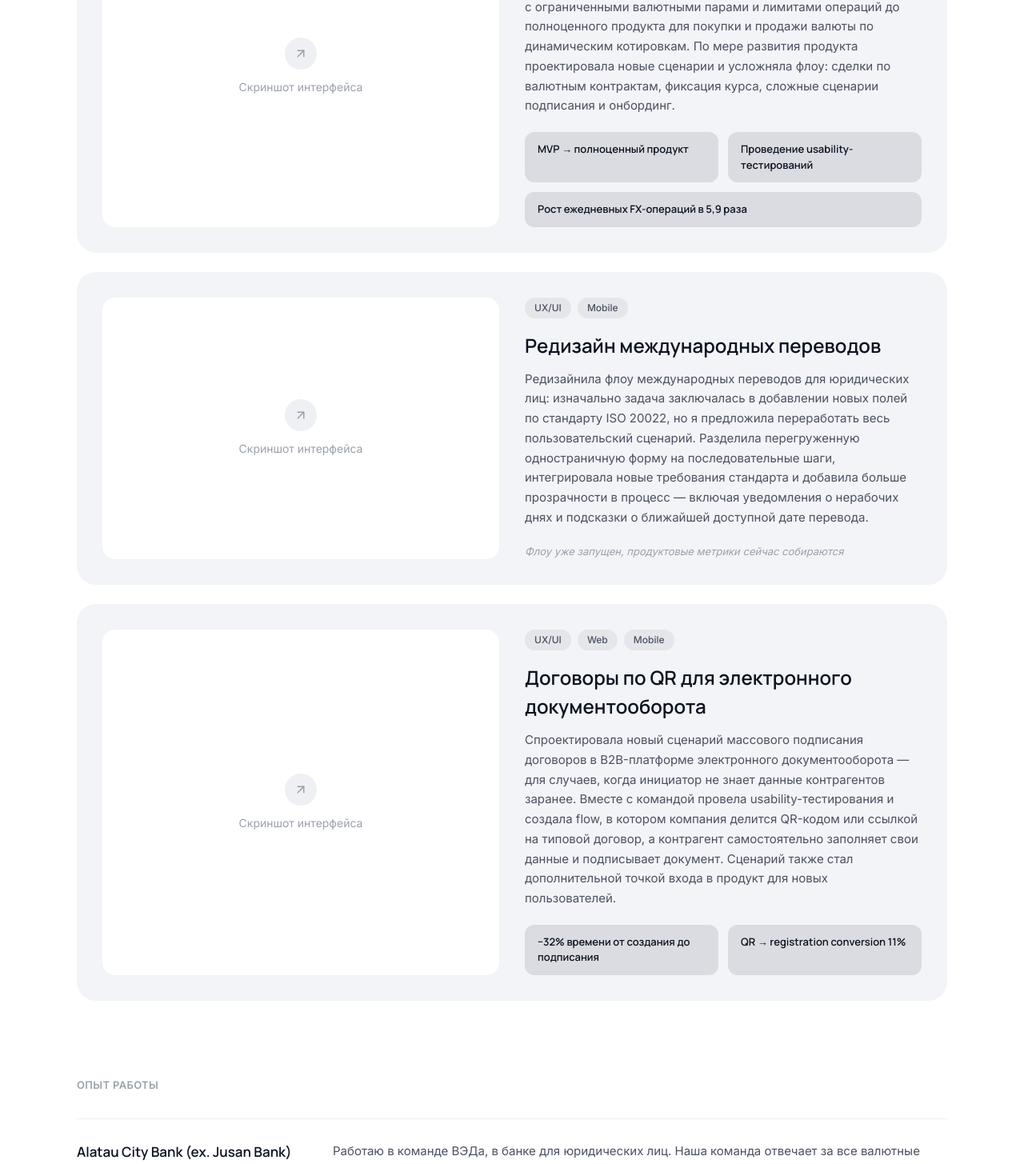
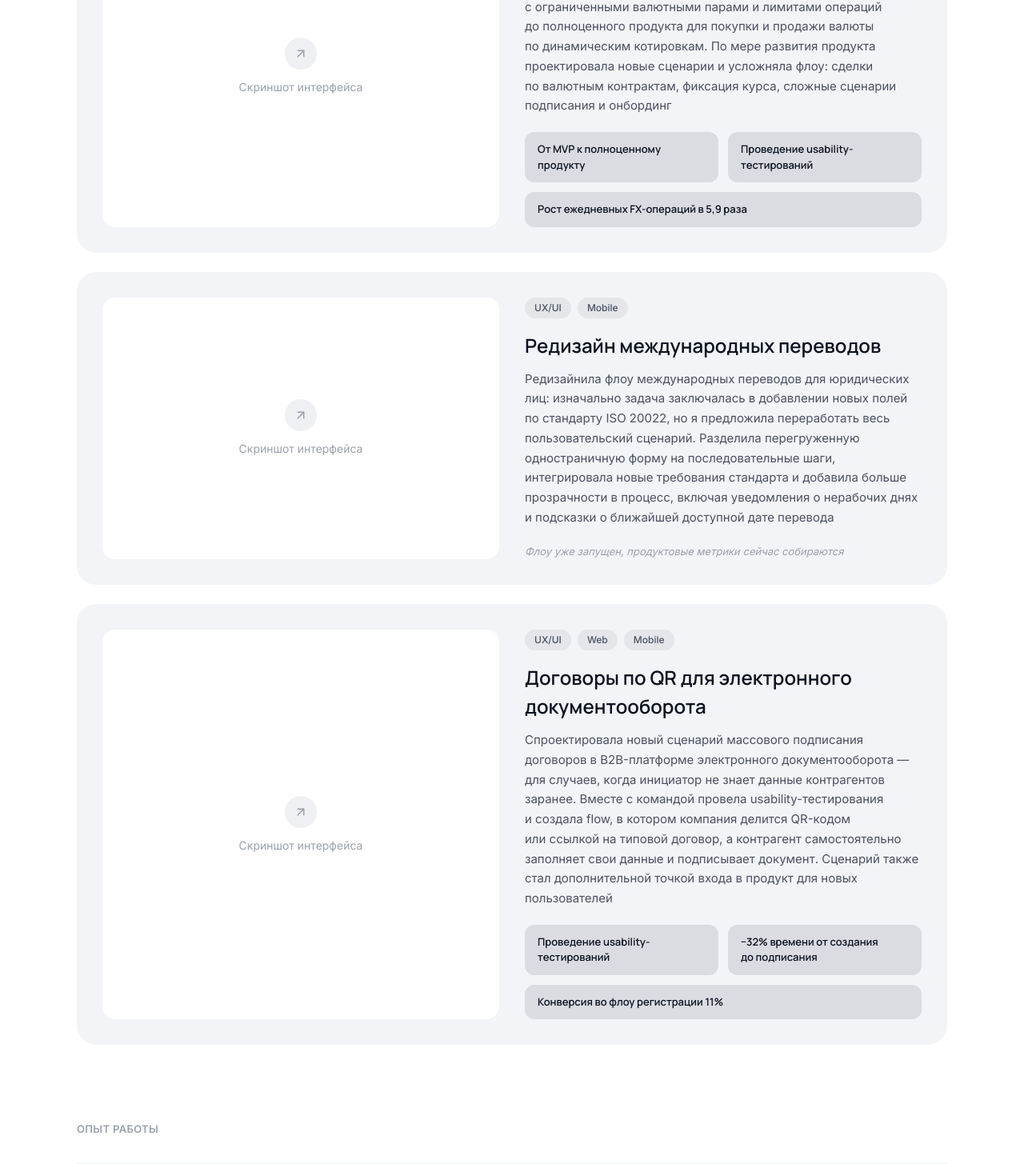
Before and after one commit to aisuluaitbayeva/aisulu-portfolio, a React (Vite) app: page / in a window 1280 px wide. Shown: the part 729-2184 px from the top of the page at 80% size. Built offline with nearby package versions, Linux system fonts and the light colour scheme.

Commit message:
Projects – неразрывные пробелы

```diff
--- a/src/App.jsx
+++ b/src/App.jsx
@@ -55,26 +55,26 @@ function TextLink({ href, color = INK, external = false, children }) {
 const projects = [
   {
     chips: ["UX/UI", "Web", "Mobile"],
-    title: "FX Exchange для бизнеса",
+    title: "FX Exchange для бизнеса",
     description:
-      "Задизайнила FX-обменник для юридических лиц с нуля — от MVP с ограниченными валютными парами и лимитами операций до полноценного продукта для покупки и продажи валюты по динамическим котировкам. По мере развития продукта проектировала новые сценарии и усложняла флоу: сделки по валютным контрактам, фиксация курса, сложные сценарии подписания и онбординг.",
-    results: ["MVP → полноценный продукт", "Проведение usability-тестирований", "Рост ежедневных FX-операций в 5,9 раза"],
+      "Задизайнила FX-обменник для юридических лиц с нуля — от MVP с ограниченными валютными парами и лимитами операций до полноценного продукта для покупки и продажи валюты по динамическим котировкам. По мере развития продукта проектировала новые сценарии и усложняла флоу: сделки по валютным контрактам, фиксация курса, сложные сценарии подписания и онбординг",
+    results: ["От MVP к полноценному продукту", "Проведение usability-тестирований", "Рост ежедневных FX-операций в 5,9 раза"],
     note: null,
   },
   {
     chips: ["UX/UI", "Mobile"],
     title: "Редизайн международных переводов",
     description:
-      "Редизайнила флоу международных переводов для юридических лиц: изначально задача заключалась в добавлении новых полей по стандарту ISO 20022, но я предложила переработать весь пользовательский сценарий. Разделила перегруженную одностраничную форму на последовательные шаги, интегрировала новые требования стандарта и добавила больше прозрачности в процесс — включая уведомления о нерабочих днях и подсказки о ближайшей доступной дате перевода.",
+      "Редизайнила флоу международных переводов для юридических лиц: изначально задача заключалась в добавлении новых полей по стандарту ISO 20022, но я предложила переработать весь пользовательский сценарий. Разделила перегруженную одностраничную форму на последовательные шаги, интегрировала новые требования стандарта и добавила больше прозрачности в процесс, включая уведомления о нерабочих днях и подсказки о ближайшей доступной дате перевода",
     results: [],
     note: "Флоу уже запущен, продуктовые метрики сейчас собираются",
   },
   {
     chips: ["UX/UI", "Web", "Mobile"],
-    title: "Договоры по QR для электронного документооборота",
+    title: "Договоры по QR для электронного документооборота",
     description:
-      "Спроектировала новый сценарий массового подписания договоров в B2B-платформе электронного документооборота — для случаев, когда инициатор не знает данные контрагентов заранее. Вместе с командой провела usability-тестирования и создала flow, в котором компания делится QR-кодом или ссылкой на типовой договор, а контрагент самостоятельно заполняет свои данные и подписывает документ. Сценарий также стал дополнительной точкой входа в продукт для новых пользователей.",
-    results: ["−32% времени от создания до подписания", "QR → registration conversion 11%"],
+      "Спроектировала новый сценарий массового подписания договоров в B2B-платформе электронного документооборота — для случаев, когда инициатор не знает данные контрагентов заранее. Вместе с командой провела usability-тестирования и создала flow, в котором компания делится QR-кодом или ссылкой на типовой договор, а контрагент самостоятельно заполняет свои данные и подписывает документ. Сценарий также стал дополнительной точкой входа в продукт для новых пользователей",
+    results: ["Проведение usability-тестирований", "−32% времени от создания до подписания", "Конверсия во флоу регистрации 11%"],
     note: null,
   },
 ];
```
